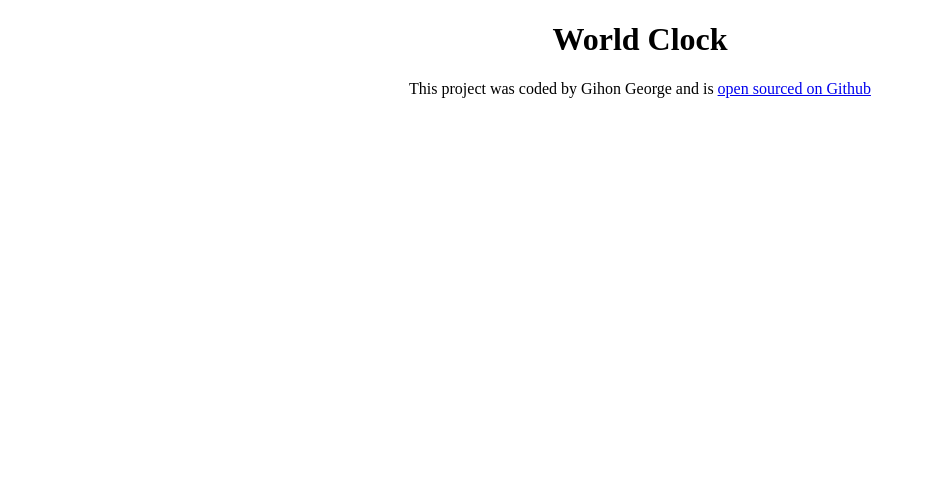
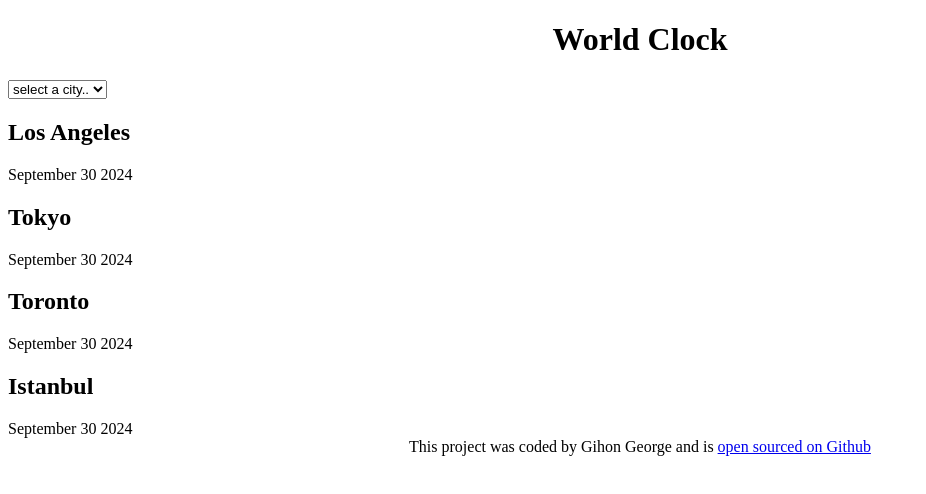
Before and after one commit to gihongeorge/world-clock, a plain HTML site: page index.html in a window 1280 px wide. Shown: the whole page, without its empty margins (0-926 px from the left). Drawn offline with Linux system fonts and the light colour scheme.

Commit message:
added the basic html

```diff
--- a/index.html
+++ b/index.html
@@ -7,7 +7,35 @@
 <title> World Clock - Gihon George </title>
 </head>
 <body>
+    <div class="container">
     <h1> World Clock </h1>
+    <select>
+        <option value="">select a city..</option>
+        <option value="">Los Angeles</option>
+        <option value="">Tokyo</option>
+        <option value="">Toronto</option>
+        <option value="">Istanbul</option>
+    </select>
+    <div class="city">
+        <h2>Los Angeles</h2>
+        <div class="date">September 30 2024</div>
+        <div class="time"></div>
+    </div>
+    <div class="city">
+        <h2>Tokyo</h2>
+        <div class="date">September 30 2024</div>
+        <div class="time"></div>
+    </div>
+    <div class="city">
+        <h2>Toronto</h2>
+        <div class="date">September 30 2024</div>
+        <div class="time"></div>
+    </div>
+    <div class="city">
+        <h2>Istanbul</h2>
+        <div class="date">September 30 2024</div>
+        <div class="time"></div>
+    </div>
     <footer>
         This project was coded by Gihon George and is
         <a href="https://github.com/gihongeorge/world-clock/tree/main/javascript" target="_blank"> open sourced on Github</a>
```
